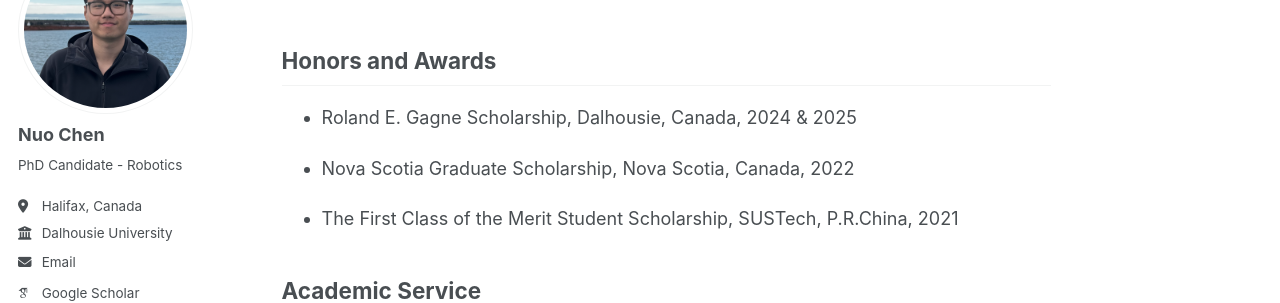
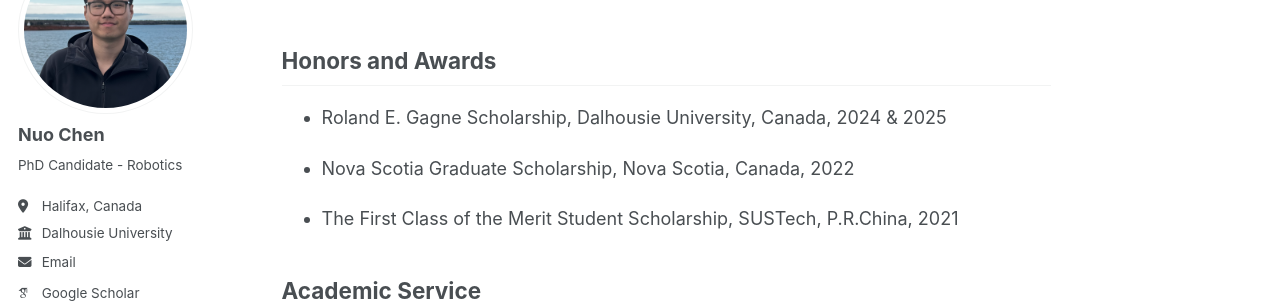
Before and after one commit to NuoChen1999/nuochen1999.github.io, a Jekyll site: the page built from _pages/about.md, in a window 1280 px wide and 900 px high, scrolled down 513 px. Shown: the part 153-456 px from the top of the window. Built offline with Jekyll 4.4.1, drawn with Linux system fonts in a browser that asks for light colours; some web fonts are replaced; a script that is not in the unit is left out.

Commit message:
Update about.md

```diff
--- a/_pages/about.md
+++ b/_pages/about.md
@@ -52,7 +52,7 @@ Prior to that, I received my M.A.Sc degree from Dalhousie University in Mechanic
 </div>
 
 ## Honors and Awards
-- Roland E. Gagne Scholarship, Dalhousie, Canada, 2024 & 2025
+- Roland E. Gagne Scholarship, Dalhousie University, Canada, 2024 & 2025
 
 - Nova Scotia Graduate Scholarship, Nova Scotia, Canada, 2022
 
```
